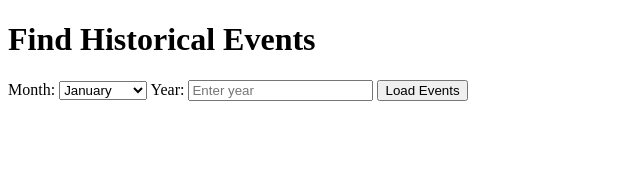
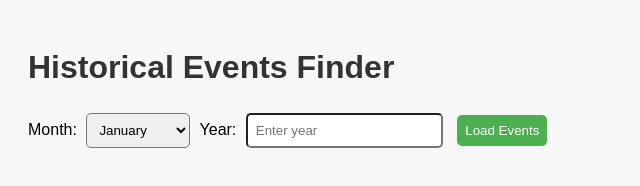
Before and after one commit to sandeep780049/history-events-app, a website: page frontend/index.html in a window 1280 px wide. Shown: the whole page, without its empty margins (0-640 px from the left). Drawn offline with Linux system fonts and the light colour scheme.

Commit message:
Update index.html⁴

```diff
--- a/frontend/index.html
+++ b/frontend/index.html
@@ -1,36 +1,30 @@
 <!DOCTYPE html>
-<html>
+<html lang="en">
 <head>
-    <title>Events Finder</title>
-    <link rel="stylesheet" href="style.css">
+  <meta charset="UTF-8">
+  <title>Historical Events Finder</title>
+  <style>
+    body { font-family: Arial, sans-serif; background: #f7f7f7; padding: 20px; }
+    h1 { color: #333; }
+    select, input, button { padding: 8px; margin: 5px; border-radius: 5px; }
+    button { background: #4CAF50; color: white; border: none; cursor: pointer; }
+    button:hover { background: #45a049; }
+    .event { background: white; padding: 10px; margin: 10px 0; border-radius: 5px; }
+  </style>
 </head>
 <body>
-    <h1>Find Historical Events</h1>
+  <h1>Historical Events Finder</h1>
 
-    <label for="month">Month:</label>
-    <select id="month">
-        <option value="">--Select Month--</option>
-        <option>January</option>
-        <option>February</option>
-        <option>March</option>
-        <option>April</option>
-        <option>May</option>
-        <option>June</option>
-        <option>July</option>
-        <option>August</option>
-        <option>September</option>
-        <option>October</option>
-        <option>November</option>
-        <option>December</option>
-    </select>
+  <label for="month">Month:</label>
+  <select id="month"></select>
 
-    <label for="year">Year:</label>
-    <input type="number" id="year" placeholder="Enter year">
+  <label for="year">Year:</label>
+  <input type="number" id="year" placeholder="Enter year">
 
-    <button id="loadEvents">Load Events</button>
+  <button id="generate">Load Events</button>
 
-    <div id="events"></div>
+  <div id="results"></div>
 
-    <script src="script.js"></script>
+  <script src="script.js"></script>
 </body>
 </html>
```
